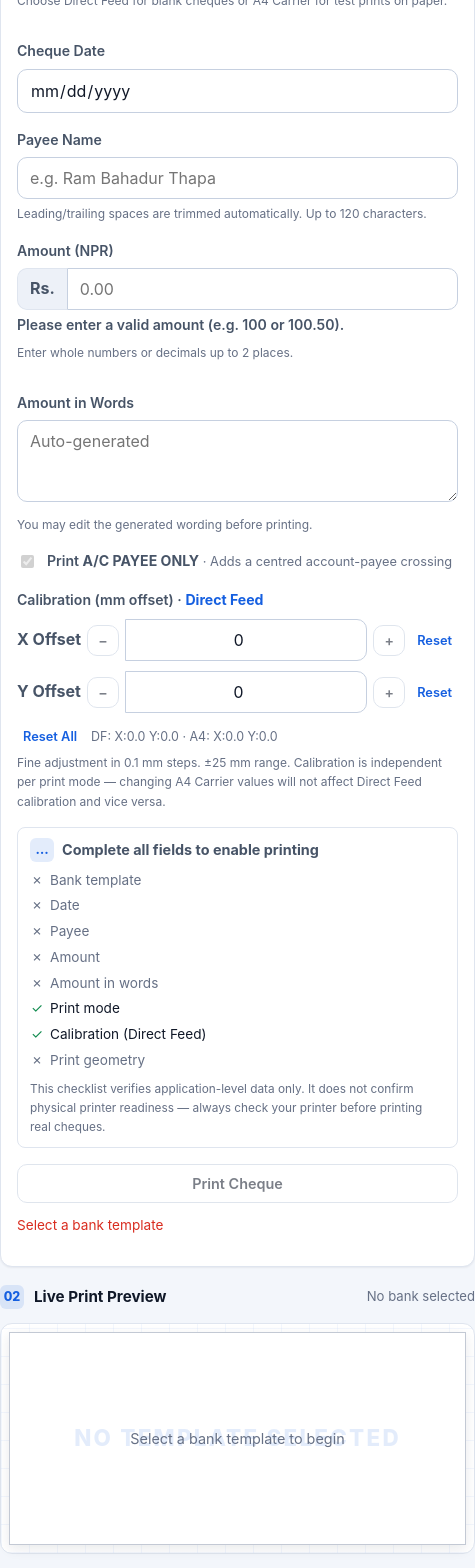
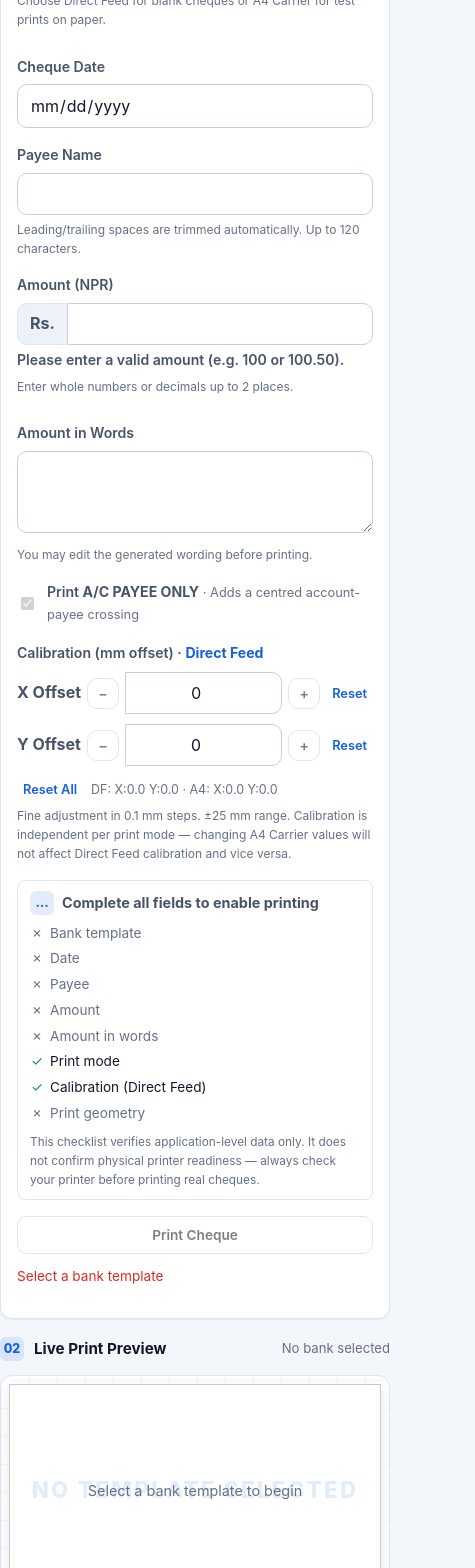
Before and after one commit to arjunramtel56/cheque_printer_system_fail3, a Next.js app: page / in a window 390 px wide. Shown: the part 260-1828 px from the top of the page, 475 px wide, since content can reach past the window. Built offline with nearby package versions, Linux system fonts and the light colour scheme.

Commit message:
feat: enhance print readiness validation and improve responsive design for cheque preview

```diff
--- a/app/globals.css
+++ b/app/globals.css
@@ -195,11 +195,24 @@ button, input, select, textarea { font-family: inherit; font-size: 1rem; }
   .panel { padding: 16px; }
   .button { padding: 10px 16px; font-size: 0.9rem; }
   .form-actions { gap: 6px; }
+  /* On tablet, shrink the preview scale slightly so the cheque preview
+     fits comfortably within the viewport. This ONLY affects the screen
+     preview (transform: scale) — print output uses absolute mm dimensions
+     in print.css and is never scaled by this rule. */
+  .preview-stage { overflow: auto; }
 }
 
-@media (max-width: 900px) {
-  .compose-grid { grid-template-columns: 1fr; }
-  .two-columns { grid-template-columns: 1fr; }
+@media (max-width: 600px) {
+  /* On narrow mobile, auto-scale the preview down so it fits.
+     The cheque-preview itself is sized in px (mm * SCALE=2.4).
+     Scaling the container keeps physical print geometry untouched
+     because the print payload uses absolute mm dimensions in print.css
+     and is excluded from this transform. */
+  .preview-stage {
+    display: flex;
+    align-items: center;
+    justify-content: center;
+  }
 }
 
 @media (max-width: 480px) {
@@ -211,6 +224,8 @@ button, input, select, textarea { font-family: inherit; font-size: 1rem; }
   .prep-checklist { font-size: 0.8rem; }
   .field small { font-size: 0.75rem; }
   .preview-stage { min-height: 180px; }
+  .button { padding: 10px 14px; font-size: 0.85rem; }
+  .two-columns { gap: 10px; }
 }
 
 /* Print rules live in ./print.css (imported in layout.tsx). */
--- a/app/print.css
+++ b/app/print.css
@@ -156,4 +156,18 @@
     transform: none !important;
     scale: 1 !important;
   }
+
+  /* Ensure responsive/mobile screen rules (in globals.css) NEVER alter
+     physical print dimensions. The print output uses absolute mm units;
+     here we explicitly lock it to natural size during print. */
+  .print-output-screen {
+    position: static !important;
+    left: auto !important;
+    top: auto !important;
+    transform: none !important;
+    scale: 1 !important;
+    zoom: 1 !important;
+    margin: 0 !important;
+    padding: 0 !important;
+  }
 }
--- a/components/Workspace.tsx
+++ b/components/Workspace.tsx
@@ -1190,10 +1190,15 @@ export default function Workspace() {
   // -----------------------------------------------------------------------
    const printReadiness = useMemo<PrintReadiness>(() => {
      if (!template) return { ready: false, reason: "Select a bank template" };
-    if (!isValidDate(date) || date === "") return { ready: false, reason: "Enter cheque date" };
+     if (!date || !validateChequeDate(date).valid) {
+       const dc = date ? validateChequeDate(date) : { valid: false, error: "Enter cheque date" };
+       return { ready: false, reason: dc.error ?? "Enter cheque date" };
+     }
      const payeeVal = validatePayee(payee);
      if (!payeeVal.valid) return { ready: false, reason: payeeVal.error ?? "Enter payee name" };
-    if (!hasAmount) return { ready: false, reason: "Enter valid amount" };
+     const amountVal = validateAmount(amount);
+     if (!amountVal.valid) return { ready: false, reason: amountVal.error ?? "Enter a valid amount" };
+     if (amountVal.paisa === 0) return { ready: false, reason: "Enter an amount greater than zero" };
      if (amountWords.trim() === "") return { ready: false, reason: "Enter amount in words" };
      const consistency = checkAmountWordsConsistency(amount, amountWords);
      if (!consistency.consistent) {
@@ -1205,28 +1210,42 @@ export default function Workspace() {
        return { ready: false, reason: "Correct calibration" };
      }
      return { ready: true, reason: null };
-  }, [template, date, payee, hasAmount, amountWords, amount, printMode, isDF, dfCalibration, a4Calibration]);
+   }, [template, date, payee, amount, amountWords, amountWords, printMode, isDF, dfCalibration, a4Calibration]);
 
    // Derive the explicit form state for the state badge.
     const derivedFormState = useMemo<FormState>(() => {
       if (isPrinting) return "printing";
       if (printCompleted) return "done";
       if (!template) return "empty";
-     const cal = isDF ? dfCalibration : a4Calibration;
-     const calOk = validateCalibrationPair(cal.x, cal.y) === null;
-     const hasDate = isValidDate(date);
+      // Bank SELECTED but no data yet — shows the user template is chosen
+      // but no cheque data has been entered (or any that was, has been cleared).
+      const hasDate = isValidDate(date) && validateChequeDate(date).valid;
       const hasPayee = validatePayee(payee).valid;
       const hasAmountVal = hasAmount;
       const hasWords = amountWords.trim() !== "";
+      if (!hasDate && !hasPayee && !hasAmountVal && !hasWords) {
+        return "template-selected";
+      }
+      const cal = isDF ? dfCalibration : a4Calibration;
+      const calOk = validateCalibrationPair(cal.x, cal.y) === null;
       const hasMode = !!printMode;
-     if (!printReadiness.ready) {
       if (!hasDate || !hasPayee || !hasAmountVal || !hasWords || !hasMode || !calOk) {
         return "data-entering";
       }
-       return "ready-preview";
-     }
       return "ready-print";
-   }, [template, printReadiness, isPrinting, printCompleted, date, payee, hasAmount, amountWords, printMode, isDF, dfCalibration, a4Calibration]);
+    }, [template, isPrinting, printCompleted, date, payee, hasAmount, amountWords, printMode, isDF, dfCalibration, a4Calibration]);
+
+  // Reset terminal states (printCompleted, printError, isPrinting) when the
+  // bank template changes independently. This keeps the state machine
+  // deterministic — selecting a new bank returns the flow to the data-entry
+  // phase rather than lingering in "Print Finished".
+  useEffect(() => {
+    if (templateId === "") {
+      setPrintCompleted(false);
+      setPrintError("");
+      setIsPrinting(false);
+    }
+  }, [templateId]);
 
   // Auto-sync words when amount changes.
   // - When amount is valid & > 0: regenerate words (clears stale words automatically).
@@ -1509,7 +1528,8 @@ export default function Workspace() {
                   onChange={(e) => handleModeChange(e.target.value as ProfileKey)}
                   disabled={!template}
                   aria-required={true}
-                  aria-describedby="print-mode-help"
+                  aria-describedby={template ? "print-mode-help" : "field-disabled-bank"}
+                  aria-disabled={!template}
                 >
                   <optgroup label="Direct Feed (actual-size cheque)">
                     <option value="custom_short">{PROFILE_LABELS.custom_short}</option>
@@ -1532,6 +1552,8 @@ export default function Workspace() {
                   onChange={(e) => setDate(e.target.value)}
                   disabled={!template}
                   aria-required={true}
+                  aria-describedby={template ? undefined : "field-disabled-bank"}
+                  aria-disabled={!template}
                 />
               </div>
             </div>
@@ -1543,16 +1565,23 @@ export default function Workspace() {
                  id="payee-input"
                  type="text"
                  maxLength={120}
-                placeholder="e.g. Ram Bahadur Thapa"
+                 placeholder={template ? "e.g. Ram Bahadur Thapa" : ""}
                  value={payee}
                  onChange={(e) => setPayee(e.target.value.slice(0, 120))}
                  disabled={!template}
+                 aria-describedby={template ? "payee-help" : "field-disabled-bank"}
+                 aria-disabled={!template}
                />
                {(() => {
                  const pc = validatePayee(payee);
                  return !pc.valid && payee !== "" ? <span className="error-state" id="payee-error" role="alert">{pc.error}</span> : null;
                })()}
-               <small>Leading/trailing spaces are trimmed automatically. Up to 120 characters.</small>
+                <small id="payee-help">Leading/trailing spaces are trimmed automatically. Up to 120 characters.</small>
+                {!template && (
+                  <span id="field-disabled-bank" className="sr-only">
+                    Select a bank template to enable this field.
+                  </span>
+                )}
              </div>
 
             {/* Amount + Amount in Words */}
@@ -1566,12 +1595,12 @@ export default function Workspace() {
                      id="amount-input"
                      type="text"
                      inputMode="decimal"
-                    placeholder="0.00"
+                     placeholder={template ? "0.00" : ""}
                      value={amount}
                      onChange={(e) => handleAmountChange(e.target.value)}
                      disabled={!template}
                      aria-invalid={!!amountError}
-                    aria-describedby={amountError ? "amount-error" : undefined}
+                     aria-describedby={amountError ? "amount-error" : template ? undefined : "field-disabled-bank"}
                      aria-required={true}
                    />
                  </div>
@@ -1584,11 +1613,12 @@ export default function Workspace() {
                    id="words-input"
                    rows={3}
                    maxLength={240}
-                  placeholder="Auto-generated"
+                   placeholder={template ? "Auto-generated" : ""}
                    value={amountWords}
                    onChange={(e) => handleWordEdit(e.target.value)}
                    disabled={!template}
-                  aria-describedby="words-help"
+                   aria-describedby={template ? "words-help" : "field-disabled-bank"}
+                   aria-disabled={!template}
                  />
                  <small id="words-help">You may edit the generated wording before printing.</small>
                </div>
@@ -1602,6 +1632,8 @@ export default function Workspace() {
                  checked={accountPayee}
                  onChange={(e) => setAccountPayee(e.target.checked)}
                  disabled={!template}
+                 aria-describedby={template ? undefined : "field-disabled-bank"}
+                 aria-disabled={!template}
                />
               <label htmlFor="ac-payee" style={{ margin: 0, fontWeight: 600, fontSize: "0.88rem", color: "var(--text-secondary)" }}>
                 Print <b>A/C PAYEE ONLY</b>
@@ -1699,7 +1731,7 @@ export default function Workspace() {
             )}
                {isPrinting && (
                <p className="info-state" style={{ marginTop: 8 }} aria-live="polite">
-                Opening print dialog� Please confirm <b>Actual Size (100%)</b> in your printer settings.
+                 Opening print dialog. Please confirm <b>Actual Size (100%)</b> in your printer settings.
                </p>
              )}
           </form>
```
Lines whose indentation alone changed are shown as unchanged.
